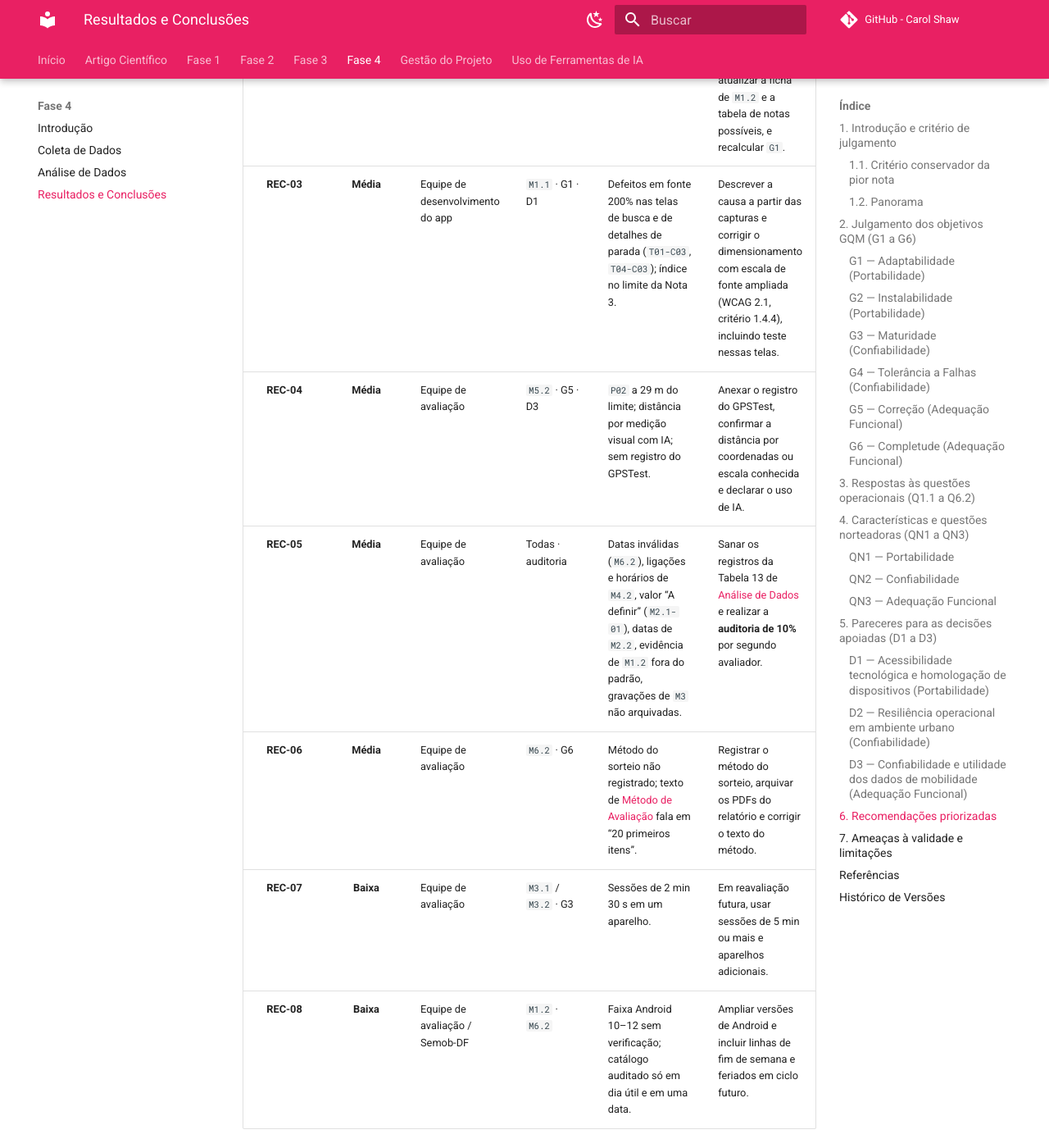
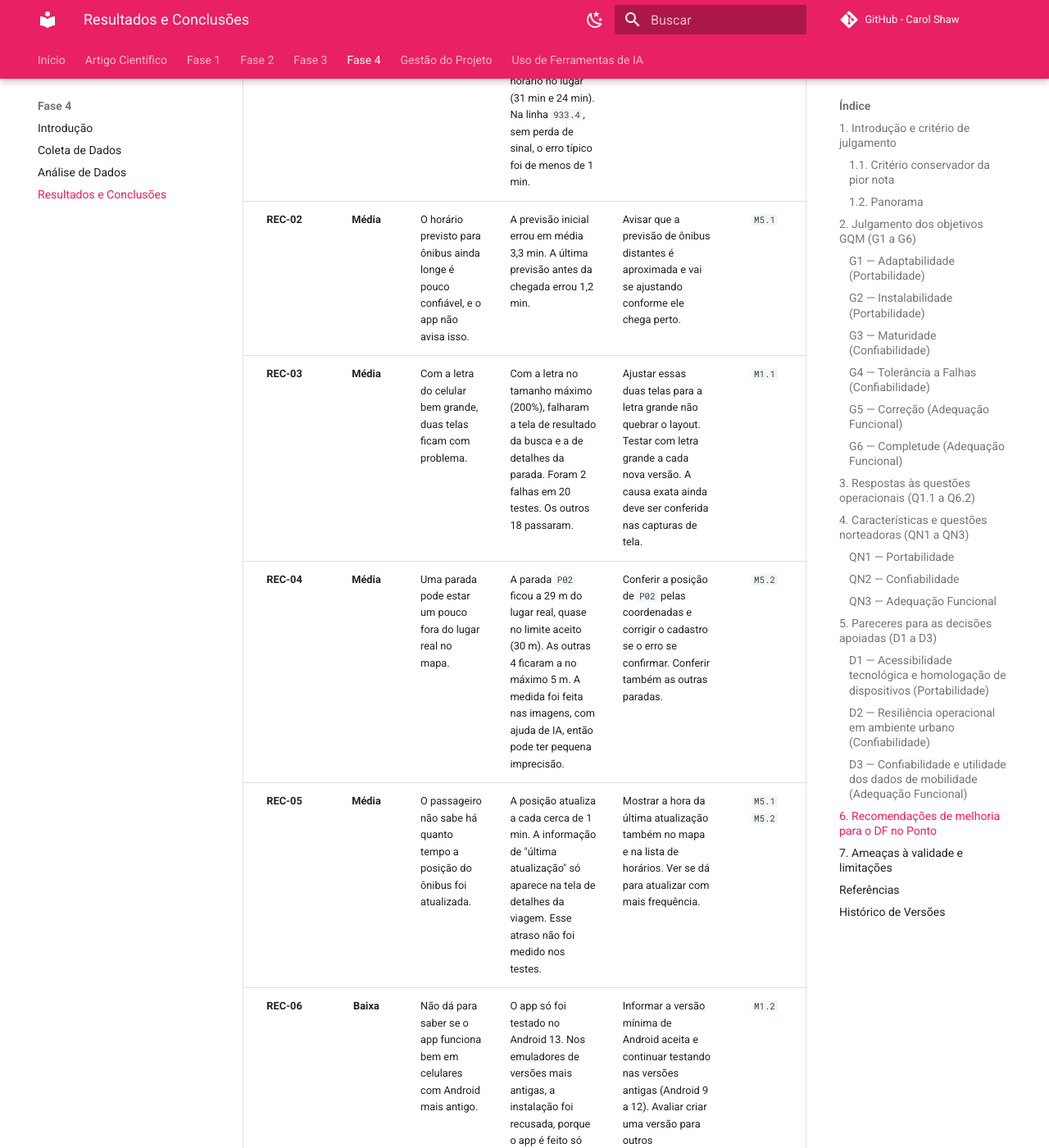
Before and after one commit to FCTE-Qualidade-de-Software-1/2026-2_T02_CAROL_SHAW, an MkDocs documentation site: the page built from docs/fase4/3-resultados.md, in a window 1280 px wide and 1400 px high, scrolled down 7678 px. Shown: the whole window at 82% size. Built offline with MkDocs 1.6.1 and Material for MkDocs 9.7.7, drawn with Linux system fonts in a browser that asks for light colours; comment, search, counter and statistics services are not loaded; some of the changed text lies outside the part shown.

Commit message:
docs/correção da seção 6 de resultados e de tabela da coleta #54

```diff
--- a/docs/fase4/3-resultados.md
+++ b/docs/fase4/3-resultados.md
@@ -154,24 +154,24 @@ Cada característica recebe o **pior veredito** entre seus dois objetivos, e cad
 
 ---
 
-## 6. Recomendações priorizadas
+## 6. Recomendações de melhoria para o DF no Ponto
 
-**Critério:** prioridade **Alta** para o que impede um veredito ou afeta a decisão central do projeto; **Média** para correção de defeito observado ou de evidência; **Baixa** para ampliação de cobertura em ciclos futuros.
+As recomendações abaixo são para a equipe do aplicativo e se baseiam nos testes feitos nesta avaliação.
 
-| ID | Prioridade | Responsável | Métrica / Objetivo | Diagnóstico | Ação recomendada |
-| :---: | :---: | :--- | :--- | :--- | :--- |
-| **REC-01** | **Alta** | Equipe de avaliação | `M5.1` · G5 · D3 | Nenhum par previsão/chegada coletado; pendências de campo (paradas, dias, janelas) na Fase 3. | Executar os 10 eventos em dois blocos e duas linhas, informando mediana, mínimo, máximo e $n$ válido. |
-| **REC-02** | **Alta** | Equipe de avaliação | `M1.2` · G1 · D1 | Caso de Android 9 sem registro; redução de amostra não formalizada. | Registrar o caso como *Não observável* ou *Defeito*, com a evidência da recusa de instalação, atualizar a ficha de `M1.2` e a tabela de notas possíveis, e recalcular `G1`. |
-| **REC-03** | **Média** | Equipe de desenvolvimento do app | `M1.1` · G1 · D1 | Defeitos em fonte 200% nas telas de busca e de detalhes de parada (`T01-C03`, `T04-C03`); índice no limite da Nota 3. | Descrever a causa a partir das capturas e corrigir o dimensionamento com escala de fonte ampliada (WCAG 2.1, critério 1.4.4), incluindo teste nessas telas. |
-| **REC-04** | **Média** | Equipe de avaliação | `M5.2` · G5 · D3 | `P02` a 29 m do limite; distância por medição visual com IA; sem registro do GPSTest. | Anexar o registro do GPSTest, confirmar a distância por coordenadas ou escala conhecida e declarar o uso de IA. |
-| **REC-05** | **Média** | Equipe de avaliação | Todas · auditoria | Datas inválidas (`M6.2`), ligações e horários de `M4.2`, valor “A definir” (`M2.1-01`), datas de `M2.2`, evidência de `M1.2` fora do padrão, gravações de `M3` não arquivadas. | Sanar os registros da Tabela 13 de [Análise de Dados](2-analise.md) e realizar a **auditoria de 10%** por segundo avaliador. |
-| **REC-06** | **Média** | Equipe de avaliação | `M6.2` · G6 | Método do sorteio não registrado; texto de [Método de Avaliação](../fase3/1-metodo.md) fala em “20 primeiros itens”. | Registrar o método do sorteio, arquivar os PDFs do relatório e corrigir o texto do método. |
-| **REC-07** | **Baixa** | Equipe de avaliação | `M3.1` / `M3.2` · G3 | Sessões de 2 min 30 s em um aparelho. | Em reavaliação futura, usar sessões de 5 min ou mais e aparelhos adicionais. |
-| **REC-08** | **Baixa** | Equipe de avaliação / Semob-DF | `M1.2` · `M6.2` | Faixa Android 10–12 sem verificação; catálogo auditado só em dia útil e em uma data. | Ampliar versões de Android e incluir linhas de fim de semana e feriados em ciclo futuro. |
+**Prioridade:** **Alta** é o que pode fazer o passageiro tomar uma decisão errada sobre a viagem. **Média** é um problema que apareceu nos testes. **Baixa** é uma melhoria que não corrige defeito, mas pode ajudar no futuro.
 
-<p class="legenda">Tabela 6. Recomendações priorizadas. Fonte: elaboração própria (2026).</p>
+| ID | Prioridade | Problema para o passageiro | O que os testes mostraram | O que melhorar | Métrica |
+| :---: | :---: | :--- | :--- | :--- | :---: |
+| **REC-01** | **Alta** | O app pode mostrar um horário errado de chegada do ônibus quando perde o sinal dele. | Na linha `0.089`, o sinal se perdeu em todos os eventos observados (4 de 4). O erro típico foi de 14 min e o maior foi de 39 min. Em dois casos, o ônibus sumiu da lista e entrou outro horário no lugar (31 min e 24 min). Na linha `933.4`, sem perda de sinal, o erro típico foi de menos de 1 min. | Manter o ônibus na lista com um aviso, como "sem sinal há X min". Deixar claro quando o horário é de tabela e não em tempo real. Descobrir por que o sinal se perde nessa linha. | `M5.1` |
+| **REC-02** | **Média** | O horário previsto para ônibus ainda longe é pouco confiável, e o app não avisa isso. | A previsão inicial errou em média 3,3 min. A última previsão antes da chegada errou 1,2 min. | Avisar que a previsão de ônibus distantes é aproximada e vai se ajustando conforme ele chega perto. | `M5.1` |
+| **REC-03** | **Média** | Com a letra do celular bem grande, duas telas ficam com problema. | Com a letra no tamanho máximo (200%), falharam a tela de resultado da busca e a de detalhes da parada. Foram 2 falhas em 20 testes. Os outros 18 passaram. | Ajustar essas duas telas para a letra grande não quebrar o layout. Testar com letra grande a cada nova versão. A causa exata ainda deve ser conferida nas capturas de tela. | `M1.1` |
+| **REC-04** | **Média** | Uma parada pode estar um pouco fora do lugar real no mapa. | A parada `P02` ficou a 29 m do lugar real, quase no limite aceito (30 m). As outras 4 ficaram a no máximo 5 m. A medida foi feita nas imagens, com ajuda de IA, então pode ter pequena imprecisão. | Conferir a posição de `P02` pelas coordenadas e corrigir o cadastro se o erro se confirmar. Conferir também as outras paradas. | `M5.2` |
+| **REC-05** | **Média** | O passageiro não sabe há quanto tempo a posição do ônibus foi atualizada. | A posição atualiza a cada cerca de 1 min. A informação de "última atualização" só aparece na tela de detalhes da viagem. Esse atraso não foi medido nos testes. | Mostrar a hora da última atualização também no mapa e na lista de horários. Ver se dá para atualizar com mais frequência. | `M5.1` `M5.2` |
+| **REC-06** | **Baixa** | Não dá para saber se o app funciona bem em celulares com Android mais antigo. | O app só foi testado no Android 13. Nos emuladores de versões mais antigas, a instalação foi recusada, porque o app é feito só para um tipo de processador (ARM) e os emuladores usavam outro. Isso não prova defeito nas versões antigas. | Informar a versão mínima de Android aceita e continuar testando nas versões antigas (Android 9 a 12). Avaliar criar uma versão para outros processadores, para facilitar os testes. | `M1.2` |
+| **REC-07** | **Baixa** | Sem internet, o app não mostra nada útil. | Quando a internet ou o GPS caíram, o app avisou em até 5 s e voltou ao normal em até 30 s, sem travar, nos 10 testes de cada. O app não funciona sem internet. | Melhoria opcional: guardar no celular o que não muda (favoritos, horários de tabela, rotas recentes) para consultar sem internet, avisando que não são dados em tempo real. | `M4.1` `M4.2` |
 
-As recomendações **REC-01 e REC-02** têm precedência porque fecham os dois objetivos sem veredito (`G5` e `G1`) e, com eles, as características Adequação Funcional e Portabilidade.
+**O que já está bom e deve ser mantido:** instalação sem erros, app sem travamentos nos testes, avisos quando a internet ou o GPS caem, lista de linhas igual à da Semob-DF na amostra e tarefas principais funcionando.
+
 
 ---
 
@@ -181,8 +181,7 @@ Os resultados seguem as ameaças previstas em [Método de Avaliação](../fase3/
 
 | Dimensão | Ameaça observada | Tratamento | Limitação residual |
 | :--- | :--- | :--- | :--- |
-| **Interna** | Registros com datas inválidas, horários repetidos, ligações quebradas e campos “A definir”; auditoria de 10% sem registro; uso de IA na medição de `M5.2`. | Estados formais por caso; inconsistências listadas na Tabela 13 de [Análise de Dados](2-analise.md); nenhum defeito excluído. | A correção de `M4.2` e a conferência das evidências dependem da auditoria. |
-| **Externa** | Amostras pequenas e intencionais (2 a 20 casos); um único aparelho por ensaio; só Android 13; catálogo auditado em dia útil e uma data; veículos fora de `M5.2`. | Contagem junto de cada nota; resultados tratados como indicativos. | Não se estimam taxas da população de usuários, nem se generaliza para outras versões, aparelhos ou linhas. |
+| **Externa** | Amostras pequenas e intencionais (2 a 20 casos); um único aparelho por ensaio; só Android 13; catálogo auditado em dia útil e uma data. | Contagem junto de cada nota; resultados tratados como indicativos. | Não se estimam taxas da população de usuários, nem se generaliza para outras versões, aparelhos ou linhas. |
 | **Construto** | `M2.2` só vê armazenamento compartilhado; `M6.2` mede presença no catálogo, não a qualidade da oferta de transporte; `M3` com exposição reduzida. | Limites declarados em cada ficha. | Resíduos em áreas privadas, qualidade da oferta e falhas raras em uso longo não são observáveis. |
 | **Conclusão** | Notas muito sensíveis a um caso (`M1.1` no limite, `M5.2` com `P02` a 29 m, faixas sem Nota 3); predominância da Nota 4. | Limiares fixados antes da coleta, pior nota, sem médias, tabela de sensibilidade. | Os vereditos de `G1` e `G5` permanecem abertos até `M1.2` e `M5.1`. |
 
```
Also changed, not shown: docs/fase4/1-coleta.md (+5 -5 lines).
